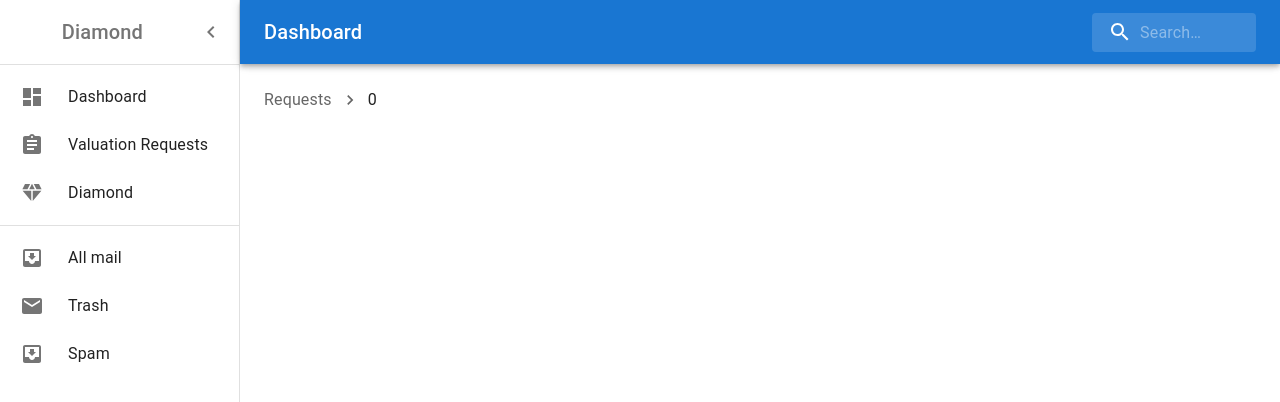
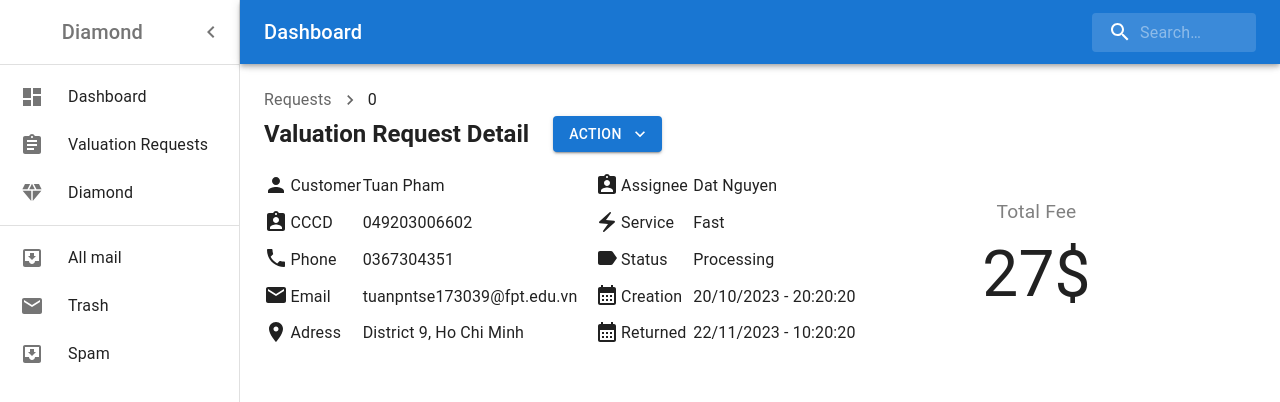
Before and after one commit to TuanPNTSE173039/diamond-valuation-system-fe, a React (Vite) app: page /requests/0 in a window 1280 px wide. Shown: the top 402 px of the page. Built offline with nearby package versions, Linux system fonts and the light colour scheme.

Commit message:
added user request info

```diff
--- a/src/App.jsx
+++ b/src/App.jsx
@@ -1,6 +1,6 @@
 import { createBrowserRouter, RouterProvider } from "react-router-dom";
 import BasicTabs from "./components/common/BasicTabs.jsx";
-import ValuationRequestDetail from "./components/ValuationRequestDetail.jsx";
+import ValuationRequestDetail from "./components/valuation-request/ValuationRequestDetail.jsx";
 import RootLayout from "./RootLayout.jsx";
 
 const router = createBrowserRouter([
--- a/src/RootLayout.jsx
+++ b/src/RootLayout.jsx
@@ -209,13 +209,7 @@ export default function RootLayout() {
             const link =
               index === 0 ? "/" : index === 1 ? "/requests" : "/diamond";
             return (
-              <NavLink
-                to={link}
-                key={text}
-                isActive={(match, location) => {
-                  return match;
-                }}
-              >
+              <NavLink to={link} key={text}>
                 <ListItem disablePadding sx={{ display: "block" }}>
                   <ListItemButton
                     sx={{
--- a/src/components/ValuationRequestDetail.jsx
+++ /dev/null
@@ -1,11 +0,0 @@
-import CustomBreadCrumb from "./common/BreadCrumb.jsx";
-import { useParams } from "react-router-dom";
-
-export default function ValuationRequestDetail() {
-  const param = useParams();
-  return (
-    <div>
-      <CustomBreadCrumb level={param.id} />
-    </div>
-  );
-}
--- a/src/components/common/BreadCrumb.jsx
+++ b/src/components/common/BreadCrumb.jsx
@@ -13,11 +13,11 @@ function handleClick(event) {
 
 export default function CustomBreadCrumb({ level }) {
   const breadcrumbs = [
-    <Link to={".."} relative="path">
+    <Link key="0" to={".."} relative="path">
       Requests
     </Link>,
 
-    <Typography key="3" color="text.primary">
+    <Typography key="1" color="text.primary">
       {level}
     </Typography>,
   ];
--- /dev/null
+++ b/src/components/common/Header.jsx
@@ -0,0 +1,70 @@
+import Button from "@mui/material/Button";
+import Menu from "@mui/material/Menu";
+import MenuItem from "@mui/material/MenuItem";
+import * as React from "react";
+import { useState } from "react";
+import Typography from "@mui/material/Typography";
+import Box from "@mui/material/Box";
+import ExpandMoreIcon from "@mui/icons-material/ExpandMore";
+
+export default function Header({ title }) {
+  const [anchorEl, setAnchorEl] = useState(null);
+  const open = Boolean(anchorEl);
+  const handleClick = (event) => {
+    setAnchorEl(event.currentTarget);
+  };
+  const handleClose = () => {
+    setAnchorEl(null);
+  };
+  return (
+    <>
+      <Box
+        sx={{
+          display: "flex",
+          flexDirection: "row",
+          alignItems: "center",
+          gap: 3,
+        }}
+      >
+        <Typography
+          variant="h3"
+          component="p"
+          sx={{ fontSize: 24, fontWeight: 700, my: 1 }}
+        >
+          {title}
+        </Typography>
+        <Button
+          id="basic-button"
+          aria-controls={open ? "basic-menu" : undefined}
+          aria-haspopup="true"
+          aria-expanded={open ? "true" : undefined}
+          onClick={handleClick}
+          // sx={{
+          //   fontSize: 18,
+          //   fontWeight: 600,
+          //   textTransform: "none",
+          //   border: 1,
+          //   px: 3,
+          // }}
+          variant="contained"
+          endIcon={<ExpandMoreIcon />}
+        >
+          Action
+        </Button>
+        <Menu
+          id="basic-menu"
+          anchorEl={anchorEl}
+          open={open}
+          onClose={handleClose}
+          MenuListProps={{
+            "aria-labelledby": "basic-button",
+          }}
+        >
+          <MenuItem onClick={handleClose}>Action 1</MenuItem>
+          <MenuItem onClick={handleClose}>Action 2</MenuItem>
+          <MenuItem onClick={handleClose}>Action 3</MenuItem>
+        </Menu>
+      </Box>
+    </>
+  );
+}
--- /dev/null
+++ b/src/components/valuation-request/ValuationRequestDetail.jsx
@@ -0,0 +1,15 @@
+import CustomBreadCrumb from "../common/BreadCrumb.jsx";
+import { useParams } from "react-router-dom";
+import Header from "../common/Header.jsx";
+import ValuationRequestUserInfo from "./ValuationRequestUserInfo.jsx";
+
+export default function ValuationRequestDetail() {
+  const param = useParams();
+  return (
+    <>
+      <CustomBreadCrumb level={param.id} />
+      <Header title={"Valuation Request Detail"} />
+      <ValuationRequestUserInfo />
+    </>
+  );
+}
--- /dev/null
+++ b/src/components/valuation-request/ValuationRequestUserInfo.jsx
@@ -0,0 +1,90 @@
+import * as React from "react";
+import Box from "@mui/material/Box";
+import Grid from "@mui/material/Grid";
+import PersonIcon from "@mui/icons-material/Person";
+import ValuationRequestUserInfoItem from "./ValuationRequestUserInfoItem.jsx";
+import AssignmentIndIcon from "@mui/icons-material/AssignmentInd";
+import LocalPhoneIcon from "@mui/icons-material/LocalPhone";
+import EmailIcon from "@mui/icons-material/Email";
+import LocationOnIcon from "@mui/icons-material/LocationOn";
+import ElectricBoltIcon from "@mui/icons-material/ElectricBolt";
+import CalendarMonthIcon from "@mui/icons-material/CalendarMonth";
+import LabelIcon from "@mui/icons-material/Label";
+import Typography from "@mui/material/Typography";
+
+export default function ValuationRequestUserInfo() {
+  return (
+    <Box sx={{ flexGrow: 1, mt: 1, color: "primary" }}>
+      <Grid container>
+        <Grid item xs={4}>
+          <ValuationRequestUserInfoItem icon={<PersonIcon />} title="Customer">
+            Tuan Pham
+          </ValuationRequestUserInfoItem>
+          <ValuationRequestUserInfoItem
+            icon={<AssignmentIndIcon />}
+            title="CCCD"
+          >
+            049203006602
+          </ValuationRequestUserInfoItem>
+          <ValuationRequestUserInfoItem icon={<LocalPhoneIcon />} title="Phone">
+            0367304351
+          </ValuationRequestUserInfoItem>
+          <ValuationRequestUserInfoItem icon={<EmailIcon />} title="Email">
+            tuanpntse173039@fpt.edu.vn
+          </ValuationRequestUserInfoItem>
+          <ValuationRequestUserInfoItem
+            icon={<LocationOnIcon />}
+            title="Adress"
+          >
+            District 9, Ho Chi Minh
+          </ValuationRequestUserInfoItem>
+        </Grid>
+        <Grid item xs={4}>
+          <ValuationRequestUserInfoItem
+            icon={<AssignmentIndIcon />}
+            title="Assignee"
+          >
+            Dat Nguyen
+          </ValuationRequestUserInfoItem>
+          <ValuationRequestUserInfoItem
+            icon={<ElectricBoltIcon />}
+            title="Service"
+          >
+            Fast
+          </ValuationRequestUserInfoItem>
+          <ValuationRequestUserInfoItem icon={<LabelIcon />} title="Status">
+            Processing
+          </ValuationRequestUserInfoItem>
+          <ValuationRequestUserInfoItem
+            icon={<CalendarMonthIcon />}
+            title="Creation"
+          >
+            20/10/2023 - 20:20:20
+          </ValuationRequestUserInfoItem>
+          <ValuationRequestUserInfoItem
+            icon={<CalendarMonthIcon />}
+            title="Returned"
+          >
+            22/11/2023 - 10:20:20
+          </ValuationRequestUserInfoItem>
+        </Grid>
+        <Grid item xs={4} sx={{ position: "relative" }}>
+          <Box
+            sx={{
+              position: "absolute",
+              top: "50%",
+              left: "50%",
+              transform: "translate(-100%, -50%)",
+              textAlign: "center",
+            }}
+          >
+            <Typography sx={{ fontSize: "1.2rem", color: "gray" }}>
+              Total Fee
+            </Typography>
+            <Box sx={{ fontSize: "4rem" }}>27$</Box>
+          </Box>
+        </Grid>
+      </Grid>
+    </Box>
+  );
+}
--- /dev/null
+++ b/src/components/valuation-request/ValuationRequestUserInfoItem.jsx
@@ -0,0 +1,22 @@
+import Box from "@mui/material/Box";
+
+export default function ValuationRequestUserInfoItem({
+  icon,
+  title,
+  children,
+}) {
+  return (
+    <Box
+      sx={{
+        my: 1,
+        display: "flex",
+        flexDirection: "row",
+        alignItems: "center",
+      }}
+    >
+      <Box sx={{ mb: 0.5, width: "8%" }}>{icon}</Box>
+      <Box sx={{ width: "17%" }}>{title}</Box>
+      <Box sx={{ width: "75%", pl: 2 }}>{children}</Box>
+    </Box>
+  );
+}
```
